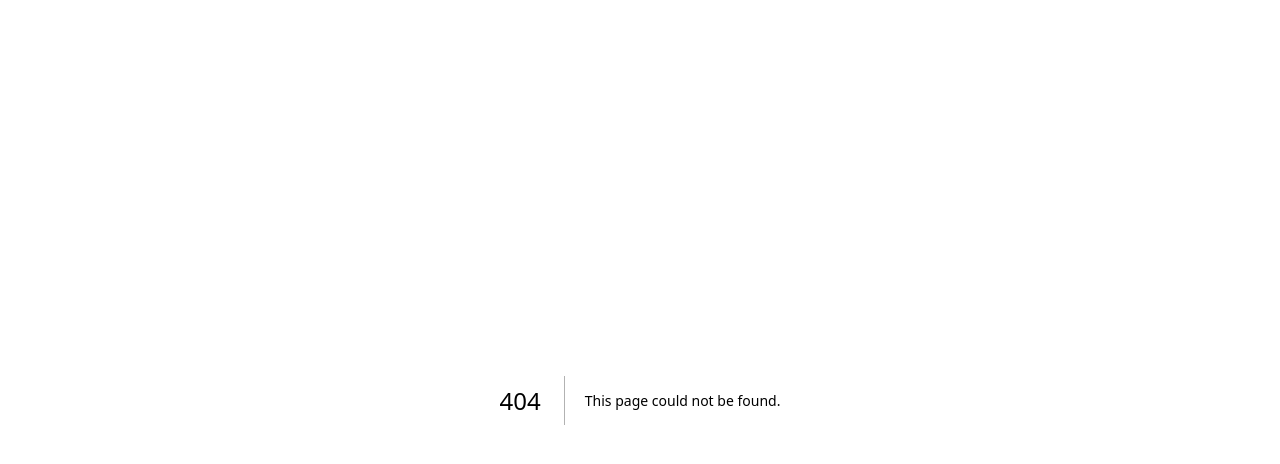
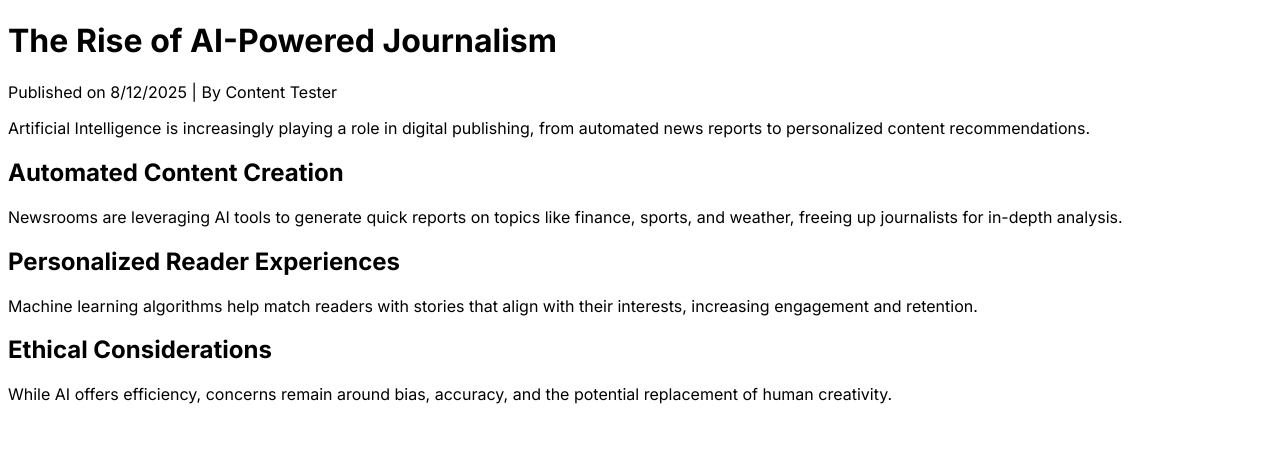
Before and after one commit to Mustapha-Zmirli/wb-test-content, a Next.js app: page /article23 in a window 1280 px wide. Before the commit this address had no page. Shown: the top 464 px of the page. Built offline with nearby package versions, Linux system fonts and the light colour scheme.

Commit message:
adding a few articles

```diff
--- /dev/null
+++ b/app/article23/page.tsx
@@ -0,0 +1,39 @@
+export default function Article23() {
+  return (
+    <div className="max-w-4xl mx-auto px-4 py-8">
+      <header className="mb-8">
+        <h1 className="text-4xl font-bold text-gray-900 mb-4">
+          The Rise of AI-Powered Journalism
+        </h1>
+        <div className="text-gray-600 text-sm">
+          Published on {new Date().toLocaleDateString()} | By Content Tester
+        </div>
+      </header>
+
+      <article className="prose prose-lg max-w-none">
+        <p>
+          Artificial Intelligence is increasingly playing a role in digital publishing,
+          from automated news reports to personalized content recommendations.
+        </p>
+
+        <h2>Automated Content Creation</h2>
+        <p>
+          Newsrooms are leveraging AI tools to generate quick reports on topics like finance,
+          sports, and weather, freeing up journalists for in-depth analysis.
+        </p>
+
+        <h2>Personalized Reader Experiences</h2>
+        <p>
+          Machine learning algorithms help match readers with stories that align with their
+          interests, increasing engagement and retention.
+        </p>
+
+        <h2>Ethical Considerations</h2>
+        <p>
+          While AI offers efficiency, concerns remain around bias, accuracy, and the potential
+          replacement of human creativity.
+        </p>
+      </article>
+    </div>
+  )
+}
--- /dev/null
+++ b/app/article24/page.tsx
@@ -0,0 +1,39 @@
+export default function Article24() {
+  return (
+    <div className="max-w-4xl mx-auto px-4 py-8">
+      <header className="mb-8">
+        <h1 className="text-4xl font-bold text-gray-900 mb-4">
+          The Future of Subscription Models in Publishing
+        </h1>
+        <div className="text-gray-600 text-sm">
+          Published on {new Date().toLocaleDateString()} | By Content Tester
+        </div>
+      </header>
+
+      <article className="prose prose-lg max-w-none">
+        <p>
+          Subscription fatigue is real, and publishers are rethinking their models to
+          balance profitability with reader accessibility.
+        </p>
+
+        <h2>Hybrid Subscription Models</h2>
+        <p>
+          Many publishers are combining free content with premium paid tiers,
+          allowing flexibility while still monetizing exclusive content.
+        </p>
+
+        <h2>Bundles and Partnerships</h2>
+        <p>
+          Collaborations between media outlets are creating bundle subscriptions that
+          give readers more value for their money.
+        </p>
+
+        <h2>Impact on Independent Publishers</h2>
+        <p>
+          Smaller publishers are experimenting with niche-focused subscriptions
+          and community-driven memberships to sustain growth.
+        </p>
+      </article>
+    </div>
+  )
+}
--- /dev/null
+++ b/app/article25/page.tsx
@@ -0,0 +1,39 @@
+export default function Article25() {
+  return (
+    <div className="max-w-4xl mx-auto px-4 py-8">
+      <header className="mb-8">
+        <h1 className="text-4xl font-bold text-gray-900 mb-4">
+          Sustainability in Digital Publishing
+        </h1>
+        <div className="text-gray-600 text-sm">
+          Published on {new Date().toLocaleDateString()} | By Content Tester
+        </div>
+      </header>
+
+      <article className="prose prose-lg max-w-none">
+        <p>
+          As the world focuses on sustainability, the publishing industry is also
+          adopting greener practices, both in print and digital spaces.
+        </p>
+
+        <h2>Reducing Carbon Footprint</h2>
+        <p>
+          Cloud-based solutions and efficient hosting services help minimize
+          the environmental impact of digital platforms.
+        </p>
+
+        <h2>Eco-Friendly Print Alternatives</h2>
+        <p>
+          For hybrid publishers, sustainable paper and inks are becoming
+          industry standards to reduce ecological damage.
+        </p>
+
+        <h2>Green Marketing Initiatives</h2>
+        <p>
+          Highlighting eco-conscious strategies is not just good for the planet,
+          but also resonates with environmentally aware readers.
+        </p>
+      </article>
+    </div>
+  )
+}
```
